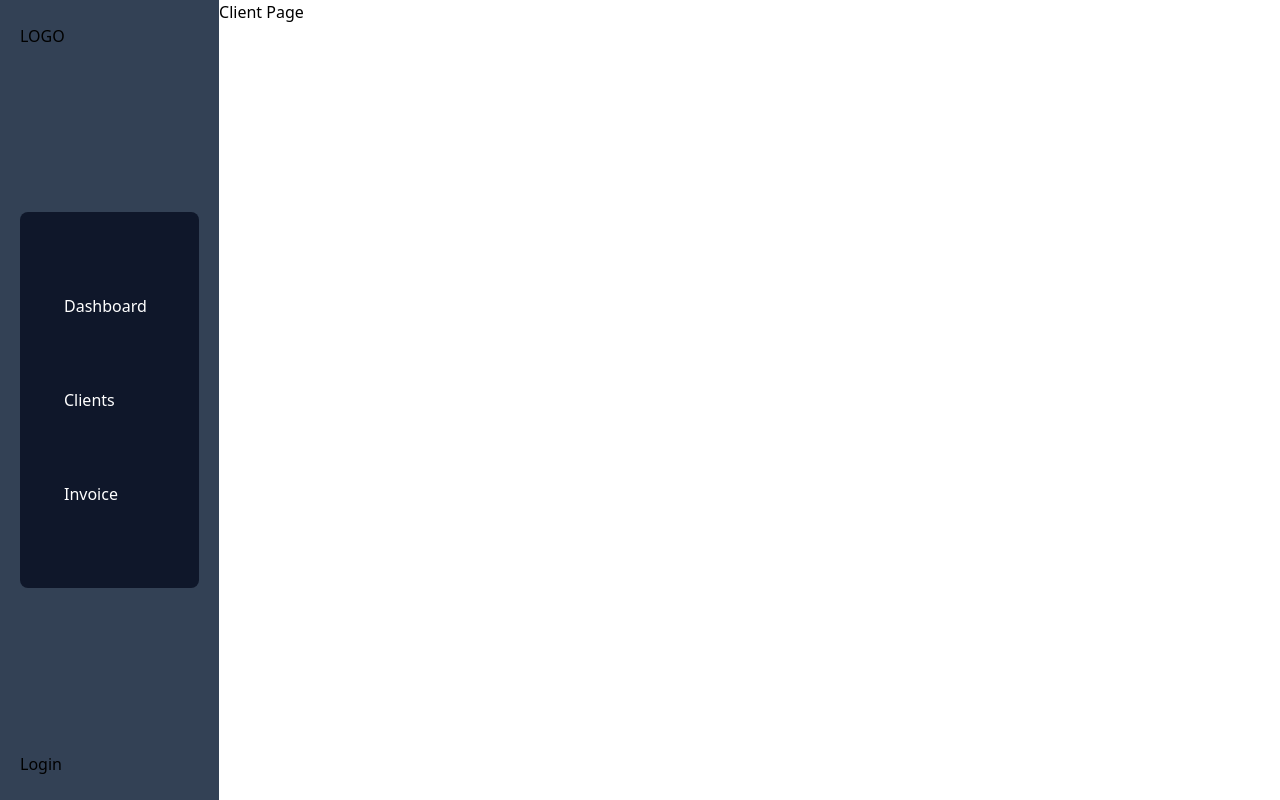
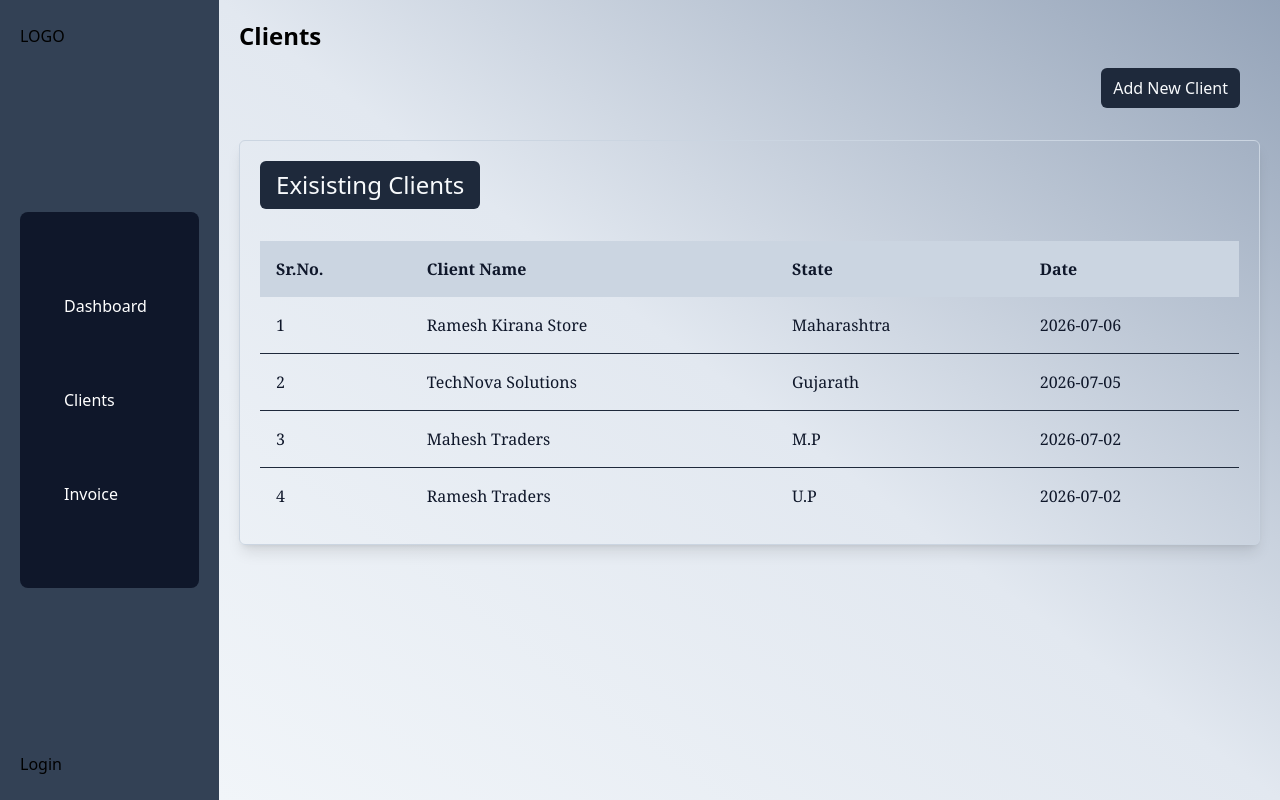
Before and after one commit to pkbhadane-dev/gst-calculator-frontend, a React (Vite) app: page /Clients in a window 1280 px wide. Built offline with nearby package versions, Linux system fonts and the light colour scheme.

Commit message:
Implement Clients page with client list and form; update CreateInvoice to calculate totals dynamically

```diff
--- a/src/components/Table.jsx
+++ b/src/components/Table.jsx
@@ -3,7 +3,7 @@ export const Table = () => {
     {
       _id: "1",
       invoiceNumber: "INV-2026-001",
-      clientName: "Ramesh Kirana Store", // Client मॉडेलमधून पॉप्युलेट होईल पुढे जाऊन
+      clientName: "Ramesh Kirana Store",
       grandTotal: 15450,
       createdAt: "2026-07-06",
     },
--- a/src/pages/Clients.jsx
+++ b/src/pages/Clients.jsx
@@ -1,7 +1,140 @@
+import { useState } from "react";
+import { Input } from "../components/Input";
+
 export const Clients = () => {
+  const [displayForm, setDisplayForm] = useState(false);
+
+  const dummyClients = [
+    {
+      _id: "1",
+      clientName: "Ramesh Kirana Store",
+      state: "Maharashtra",
+      createdAt: "2026-07-06",
+    },
+    {
+      _id: "2",
+      clientName: "TechNova Solutions",
+      state: "Gujarath",
+      createdAt: "2026-07-05",
+    },
+    {
+      _id: "3",
+      clientName: "Mahesh Traders",
+      state: "M.P",
+      createdAt: "2026-07-02",
+    },
+    {
+      _id: "4",
+      clientName: "Ramesh Traders",
+      state: "U.P",
+      createdAt: "2026-07-02",
+    },
+  ];
+
   return (
-    <>
-      <h1>Client Page</h1>
-    </>
+    <div className="relative h-screen bg-gradient-to-tr from-slate-100 via-slate-200 to-slate-400 p-5 overflow-auto">
+      <h1 className=" text-2xl font-semibold">Clients</h1>
+      <div className="mt-4 flex justify-end pr-5">
+        <span
+          className="bg-slate-800 py-2 px-3 rounded-md cursor-pointer hover:cursor-pointer hover:scale-105 transition-all text-slate-50"
+          onClick={() => setDisplayForm(!displayForm)}
+        >
+          Add New Client
+        </span>
+      </div>
+      <div className="z-100 border w-full text-slate-900 border-slate-300  mt-8 shadow-lg rounded-md p-5 overflow-auto">
+        <h2 className="text-2xl bg-slate-800 w-fit px-4 py-2 rounded-md text-slate-50">
+          Exisisting Clients
+        </h2>
+        <table className="w-full mt-8 text-left font-serif">
+          <thead className="bg-slate-300">
+            <tr>
+              <th className="p-4">Sr.No.</th>
+              <th className="p-4">Client Name</th>
+              <th className="p-4">State</th>
+              <th className="p-4">Date</th>
+            </tr>
+          </thead>
+          <tbody className=" divide-y divide-slate-800">
+            {dummyClients.map((client) => (
+              <tr
+                className="hover:bg-slate-800 hover:text-slate-50 transition-colors"
+                key={client._id}
+              >
+                <td className="p-4">{client._id}</td>
+                <td className="p-4">{client.clientName}</td>
+                <td className="p-4">{client.state}</td>
+                <td className="p-4">{client.createdAt}</td>
+              </tr>
+            ))}
+          </tbody>
+        </table>
+      </div>
+
+      <div
+        className={`${displayForm ? "z-50" : "-z-50"} absolute top-20 right-40 bottom-20 left-40 flex justify-center items-center`}
+      >
+
+        <div
+          className={`${displayForm ? "scale-100 z-100" : "scale-0"} transition-transform duration-700 bg-slate-400 w-[40%] p-5 rounded-md`}
+        >
+          <form className="flex flex-col">
+            <Input
+              label="Client-Name"
+              id="clientName"
+              htmlFor="clientName"
+              placeholder="Enter Client name"
+              name="clientName"
+            />
+            <Input
+              label="Email"
+              id="email"
+              htmlFor="email"
+              placeholder="Enter Email"
+              name="email"
+            />
+            <Input
+              label="Phone"
+              id="phone"
+              htmlFor="phone"
+              placeholder="Enter Phone No."
+              name="phone"
+            />
+            <Input
+              label="Gstin No."
+              id="gstin"
+              htmlFor="gstin"
+              placeholder="Enter GSTIN No."
+              name="gstin"
+            />
+            <div className="flex justify-between p-3 font-serif">
+              <label htmlFor="address">Address</label>
+              <textarea
+                id="address"
+                name="address"
+                placeholder="Enter Address"
+                className="px-2 py-1 resize-none focus:outline-none rounded-sm"
+                rows={4}
+              />
+            </div>
+            <Input
+              label="State"
+              id="state"
+              htmlFor="state"
+              placeholder="i.e- Maharashtra"
+              name="state"
+            />
+            <button
+              type="Submit"
+              className=" text-slate-50 px-3 py-1 rounded-sm mt-3"
+            >
+              <span className="bg-slate-800 px-3 py-1 rounded-sm text-lg">
+                Add
+              </span>
+            </button>
+          </form>
+        </div>
+      </div>
+    </div>
   );
 };
--- a/src/pages/CreateInvoice.jsx
+++ b/src/pages/CreateInvoice.jsx
@@ -6,16 +6,42 @@ export const CreateInvoice = () => {
   const [clientId, setClientId] = useState("");
 
   const [items, setItems] = useState([
-    { itemName: "", price: "", quantity: 1, gstRate: 18 },
+    { itemName: "", price: "", quantity: 1, gstRate: 0 },
   ]);
-  const [srNo, setSrNo] = useState(1);
+
+  const calculateTotal = () => {
+    let totalPrice = 0;
+    let totalGst = 0;
+
+    items.forEach((item) => {
+      const totalItemsPrice = Number(item.price) * Number(item.quantity);
+      const totalItemTax = totalItemsPrice * Number(item.gstRate / 100);
+
+      totalPrice += totalItemsPrice;
+      totalGst += totalItemTax;
+    });
+
+    const grandTotal = totalPrice + totalGst;
+
+    return { totalPrice, totalGst, grandTotal };
+  };
+
+  const { totalPrice, totalGst, grandTotal } = calculateTotal();
+
+  const handleOnItemChange = (index, fieldName, value) => {
+    // const updatedItems = [...items];
+    // updatedItems[index][fieldName] = value;
+    // setItems(updatedItems);
+
+    const updatedItem = items.map((item, newIndex) =>
+      index === newIndex ? { ...item, [fieldName]: value } : item,
+    );
+    setItems(updatedItem);
+  };
 
   const handleAddMoreItem = () => {
     setItems([...items, { itemName: "", price: "", quantity: 1, gstRate: 18 }]);
-    setSrNo(srNo + 1);
   };
-
-  // console.log(invoiceNumber, clientId);
 
   return (
     <div className="p-5 bg-gradient-to-tr from-slate-100 via-slate-200 to-slate-400 h-screen overflow-auto ">
@@ -59,7 +85,7 @@ export const CreateInvoice = () => {
             <tbody>
               {items.map((item, index) => (
                 <tr key={index}>
-                  <td>{index+1}</td>
+                  <td>{index + 1}</td>
                   <td>
                     <Input
                       type="text"
@@ -68,6 +94,9 @@ export const CreateInvoice = () => {
                       name="itemName"
                       value={items.itemName}
                       placeholder="i.e- phone"
+                      onChange={(e) =>
+                        handleOnItemChange(index, "itemName", e.target.value)
+                      }
                     />
                   </td>
                   <td>
@@ -77,6 +106,9 @@ export const CreateInvoice = () => {
                       id="price"
                       value={items.price}
                       placeholder="0.00"
+                      onChange={(e) =>
+                        handleOnItemChange(index, "price", e.target.value)
+                      }
                     />
                   </td>
                   <td>
@@ -86,17 +118,24 @@ export const CreateInvoice = () => {
                       id="quantity"
                       value={items.quantity}
                       placeholder="1"
+                      onChange={(e) =>
+                        handleOnItemChange(index, "quantity", e.target.value)
+                      }
                     />
                   </td>
                   <td>
                     <select
                       className="py-[6.5px] px-3 rounded-sm focus:outline-none"
                       value={items.gstRate}
+                      onChange={(e) =>
+                        handleOnItemChange(index, "gstRate", e.target.value)
+                      }
                     >
-                      <option>5%</option>
-                      <option>12%</option>
-                      <option>18%</option>
-                      <option>28%</option>
+                      <option value="0">0%</option>
+                      <option value="5">5%</option>
+                      <option value="12">12%</option>
+                      <option value="18">18%</option>
+                      <option value="28">28%</option>
                     </select>
                   </td>
                 </tr>
@@ -115,25 +154,25 @@ export const CreateInvoice = () => {
           <div className="flex flex-col gap-3 w-56 text-lg">
             <div className="flex justify-between">
               <span>Base Amount:</span>
-              <span>150000</span>
+              <span>{totalPrice}</span>
             </div>
             <div className="flex justify-between">
               <span>CGST:</span>
-              <span>1000</span>
+              <span>0</span>
             </div>
             <div className="flex justify-between">
               <span>SGST:</span>
-              <span>1000</span>
+              <span>0</span>
             </div>
             <div className="flex justify-between">
               <span>IGST:</span>
-              <span>0</span>
+              <span>{totalGst}</span>
             </div>
 
             <hr className=" border-t-2 border-slate-900" />
             <div className="flex justify-between">
               <span>Grand Total:</span>
-              <span> 152000</span>
+              <span>{grandTotal}</span>
             </div>
           </div>
         </div>
```
